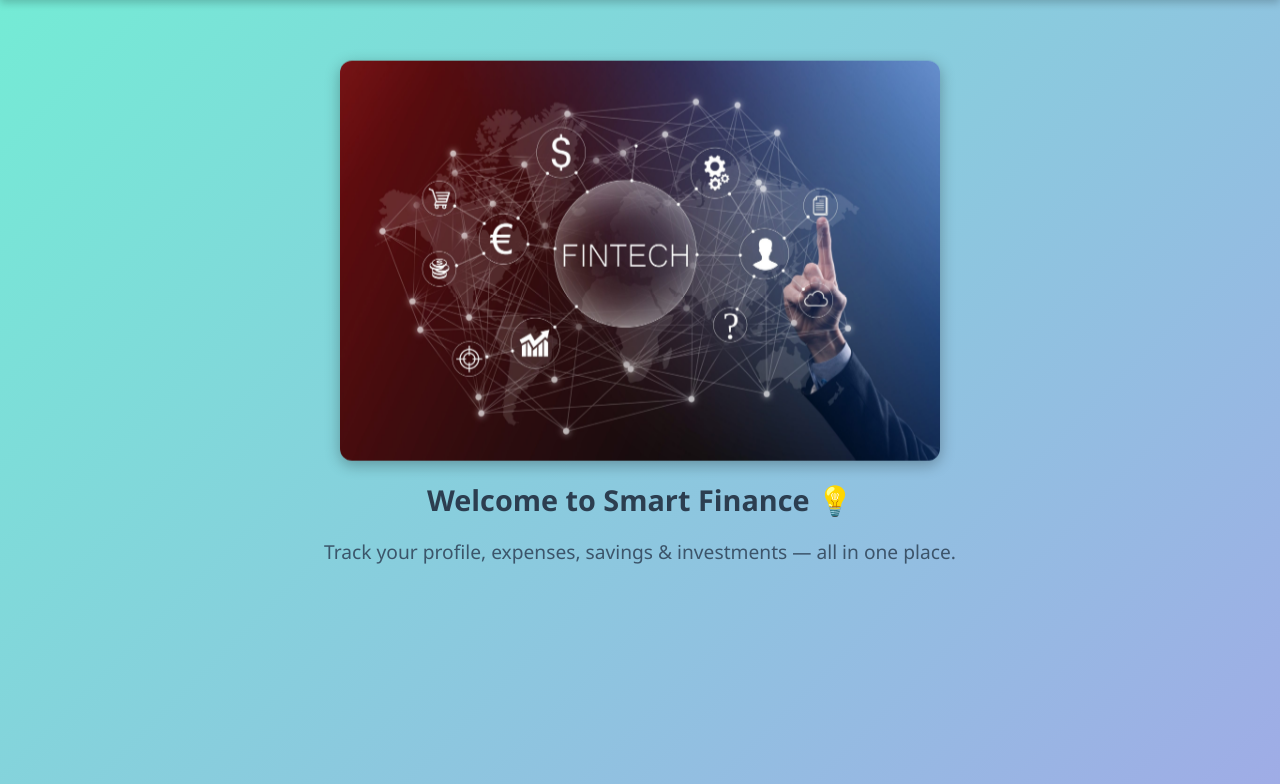
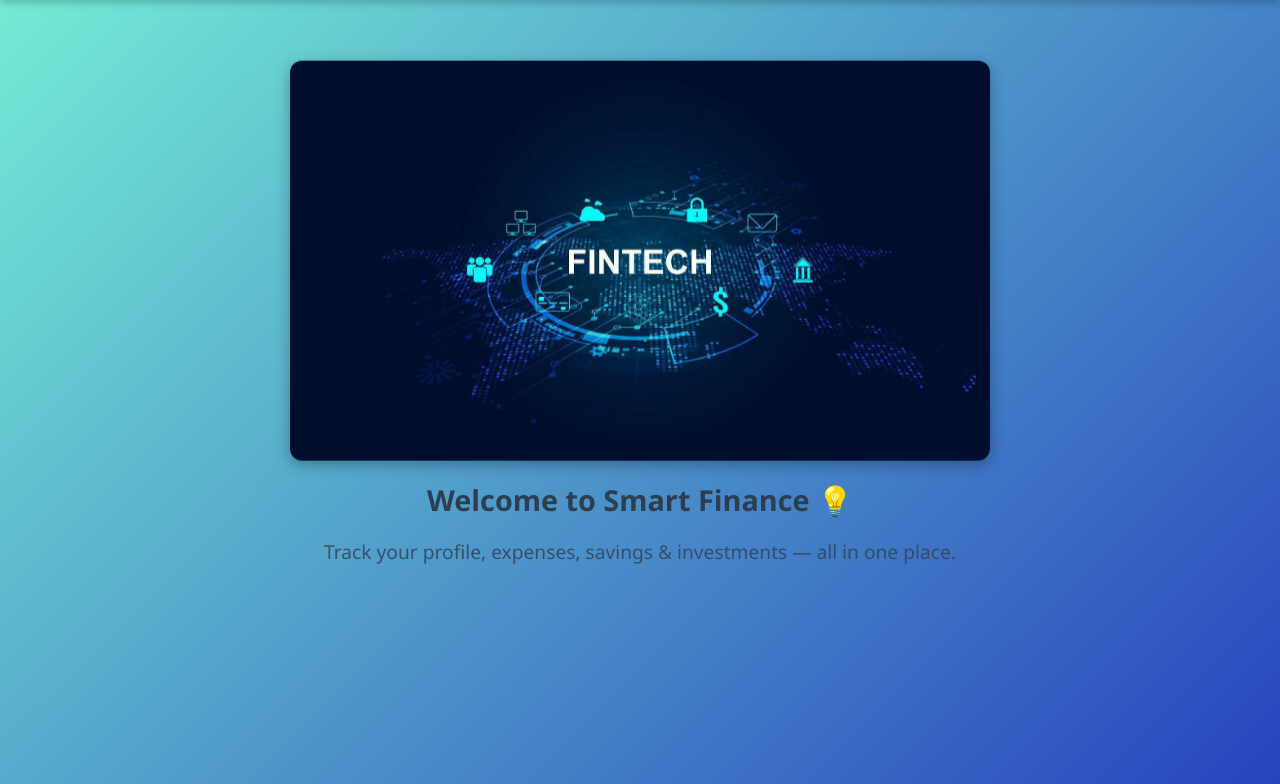
Before and after one commit to Paresh-Gowda/Smart-Financial-Dashboard-Project, a Flask app: page / in a window 1280 px wide. Shown: the part 63-847 px from the top of the page. Run offline with Flask 3, Linux system fonts and the light colour scheme; data comes from the database, SQL or seed files in the repository; both versions use the stored data as it was after the commit.

Commit message:
Modified css

```diff
--- a/Fintech project/static/styles.css
+++ b/Fintech project/static/styles.css
@@ -36,7 +36,7 @@ h2 {
   justify-content: center;
   height: auto;
   min-height: calc(100vh - 80px);
-  background: linear-gradient(135deg, #74ebd5, #9face6);
+  background: linear-gradient(135deg, #74ebd5, #2843be);
   color: white;
   text-align: center;
 }
--- a/Fintech project/templates/index.html
+++ b/Fintech project/templates/index.html
@@ -28,9 +28,9 @@
   <!-- Home Section -->
 <section id="home" class="page active">
   <div class="hero" style="text-align:center; padding:2rem;">
-   <img src="{{ url_for('static', filename='images/fintech.jpg') }}"
+   <img src="{{ url_for('static', filename='images/images.jpg') }}"
      alt="Fintech"
-     style="width:95%; max-width:600px; height:400px; display:block; margin:auto; border-radius:12px;">
+     style="width:95%; max-width:700px; height:400px; display:block; margin:auto; border-radius:12px;">
     <h2 style="margin-top:1rem; color:#2c3e50;">Welcome to Smart Finance 💡</h2>
     <p style="color:#34495e;">Track your profile, expenses, savings & investments — all in one place.</p>
     <div class="pulse"></div>
```
Also changed, not shown: Fintech project/finance.db, Fintech project/static/images/images.jpg (added).
